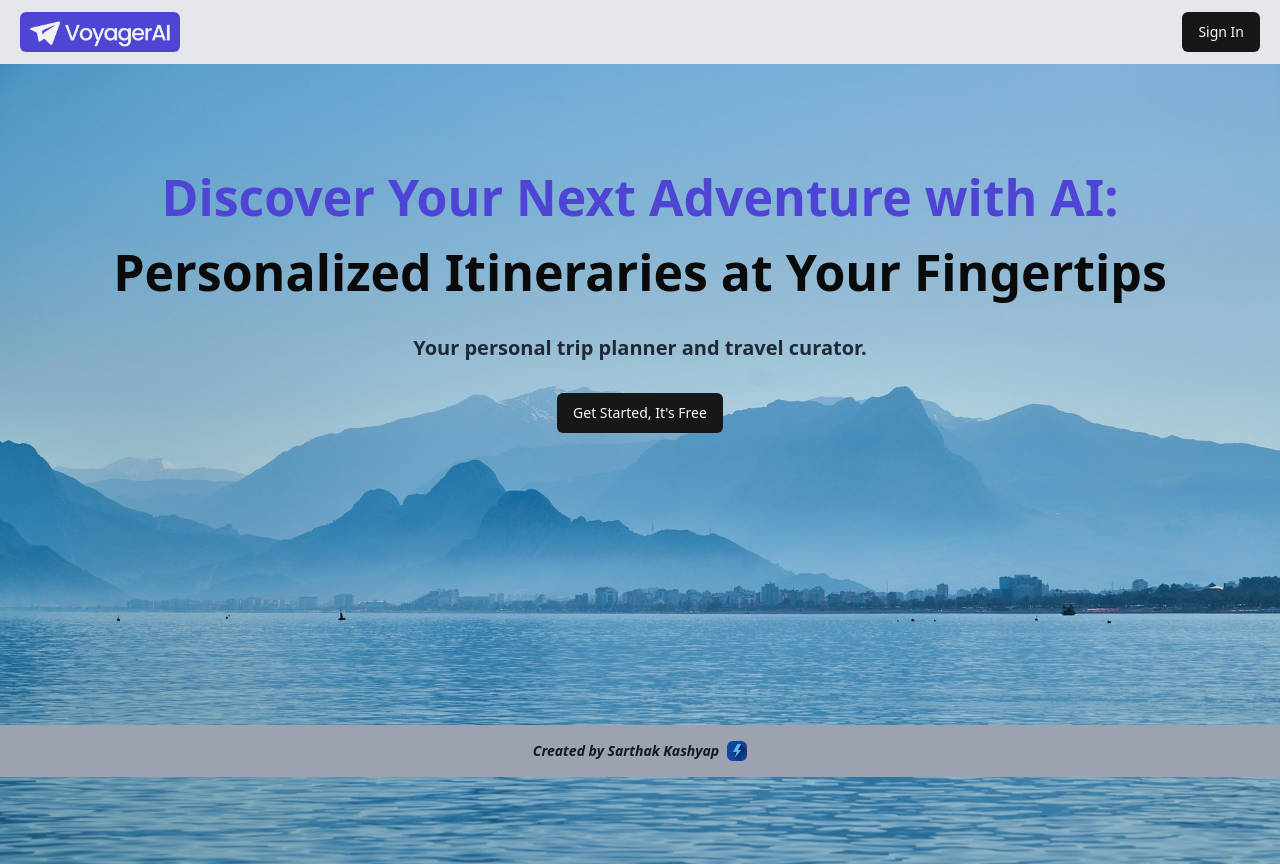
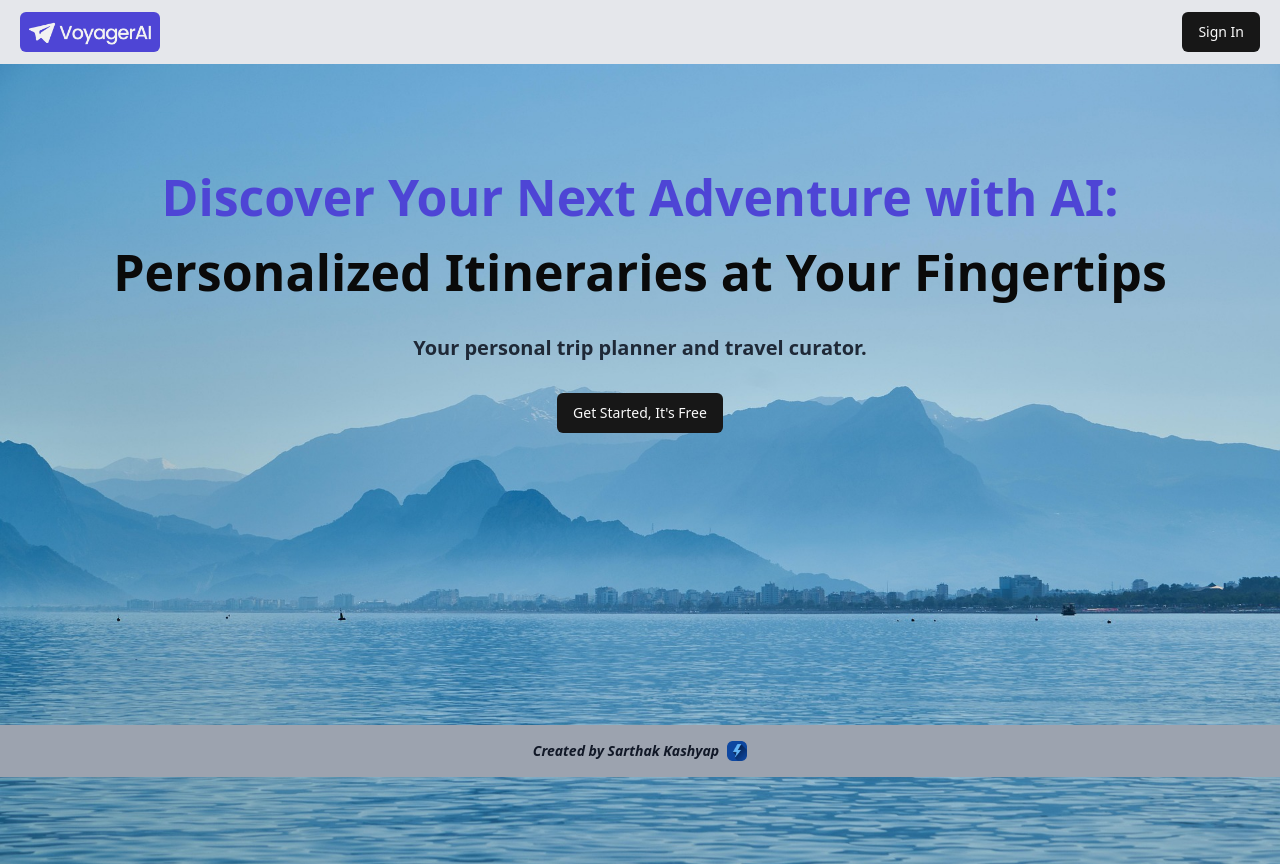
Before and after one commit to Sarthakkashyapp/Voyage-AI, a React (Vite) app: page / in a window 1280 px wide. Built offline with nearby package versions, Linux system fonts and the light colour scheme; no server answers.

Commit message:
Header update

```diff
--- a/src/components/ui/custom/Header.jsx
+++ b/src/components/ui/custom/Header.jsx
@@ -51,11 +51,11 @@ function Header() {
   };
 
   return (
-    <div className='p-3 shadow-sm flex justify-between items-center px-5 bg-gray-200 gap-16'>
-      <img src='/Orange.png' className='h-[40px] w-[160px] object-cover rounded-md'/>
+    <div className='p-3 shadow-sm flex justify-between items-center px-5 bg-gray-200 gap-4'>
+      <img src='/Orange.png' className='h-[40px] w-[140px] object-cover rounded-md'/>
       <div >
         { user? (// Conditional rendering based on user state
-          <div className='flex items-center gap-3'>
+          <div className='flex items-center gap-2'>
           <a href='/create-trip'>
             <Button variant="outline"
               className="rounded-full">+ Create Trip</Button>
```
